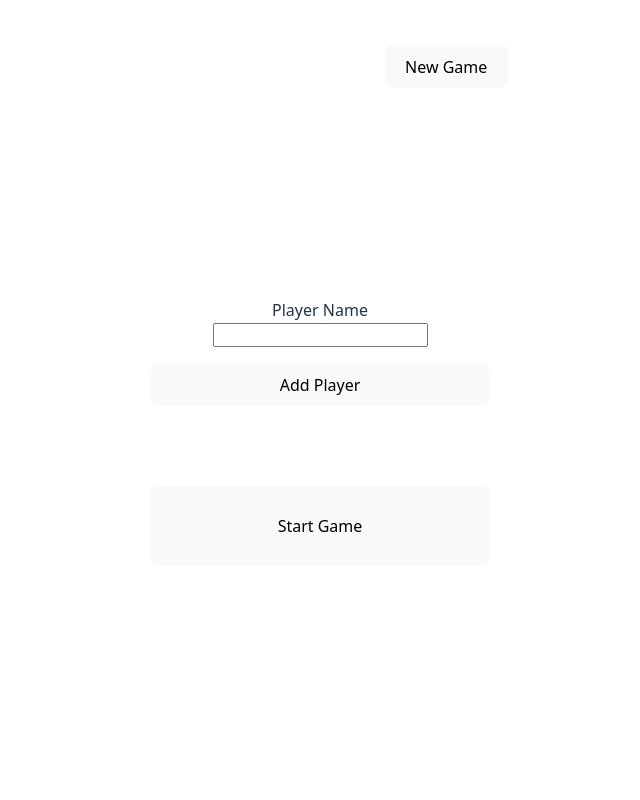
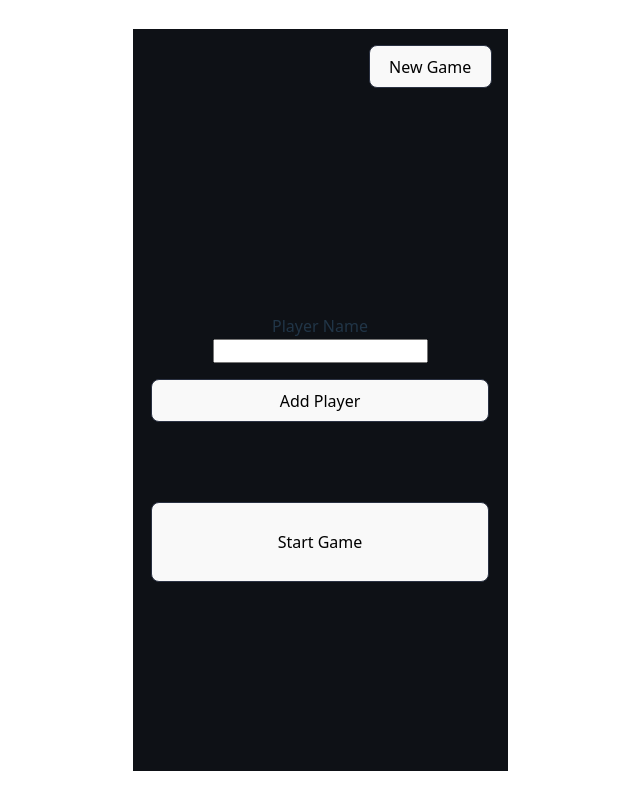
Before and after one commit to brendan-ryan/phase10_react, a React (Vite) app: page / in a window 1280 px wide. Shown: the whole page, without its empty margins (320-960 px from the left). Built offline with nearby package versions, Linux system fonts and the light colour scheme.

Commit message:
Use cards for round details. Use black background. Use gray borders for buttons.

```diff
--- a/src/App.css
+++ b/src/App.css
@@ -2,6 +2,8 @@
 #root {
     max-width: 1280px;
     margin: 0 auto;
+    /* Test */
+    background-color: #0e1116;
 }
 * {
     font-size: 16px;
--- /dev/null
+++ b/src/components/Operations.css
@@ -0,0 +1,5 @@
+.newGame {
+    margin-right: 1rem;
+    margin-top: 1rem;
+    margin-bottom: 1rem;
+}
--- a/src/components/Operations.jsx
+++ b/src/components/Operations.jsx
@@ -1,3 +1,5 @@
+import './Operations.css';
+
 function Operations({currentState, handleState}) {
 
     function startNewGame() {
--- a/src/components/PlayerCard.css
+++ b/src/components/PlayerCard.css
@@ -1,13 +1,34 @@
 .player-card {
-    margin-top: 1rem;
-    margin-bottom: 1rem;
+    /* margin-top: 1rem;
+    margin-bottom: 1rem; */
     border: solid;
-    border-color: white;
+    border-color: #2a3142;
     border-width: 1px;
     border-radius: 20px;
     text-align: left;
+    /* Test */
+    background-color: #151b27;
+    width: 90%;
+    margin: 1rem auto 1rem auto;
+}
+
+.card-table {
+    width: 100%;
 }
 
 .player-card-text {
+    display: grid;
+    grid-template-columns: 40% 60%;
     margin-left: 1rem;
 }
+
+.card-col-1 {
+    width: 30%;
+}
+.card-col-2 {
+    width: 70%;
+}
+
+/* .card-player-name:nth-of-type(1) {
+
+} */
--- a/src/components/PlayerCard.jsx
+++ b/src/components/PlayerCard.jsx
@@ -37,7 +37,7 @@ function Card({playerName, phaseNumber, points}) {
         <>
             <div className="player-card">
                 <div className="player-card-text">
-                    <div>{playerName}</div>
+                    <div className="card-player-name">{playerName}</div>
                     <div>Phase: {phaseNumber}</div>
                     <div>Points: {points}</div>
                     <div>{phaseName}</div>
--- a/src/components/ViewContainer.css
+++ b/src/components/ViewContainer.css
@@ -223,6 +223,10 @@ th {
     /* background-color: black; */
 }
 
+button {
+    border-color: #2a3142;
+}
+
 /* @keyframes wave {
     0% {
         background-position: 0% 50%;
```
